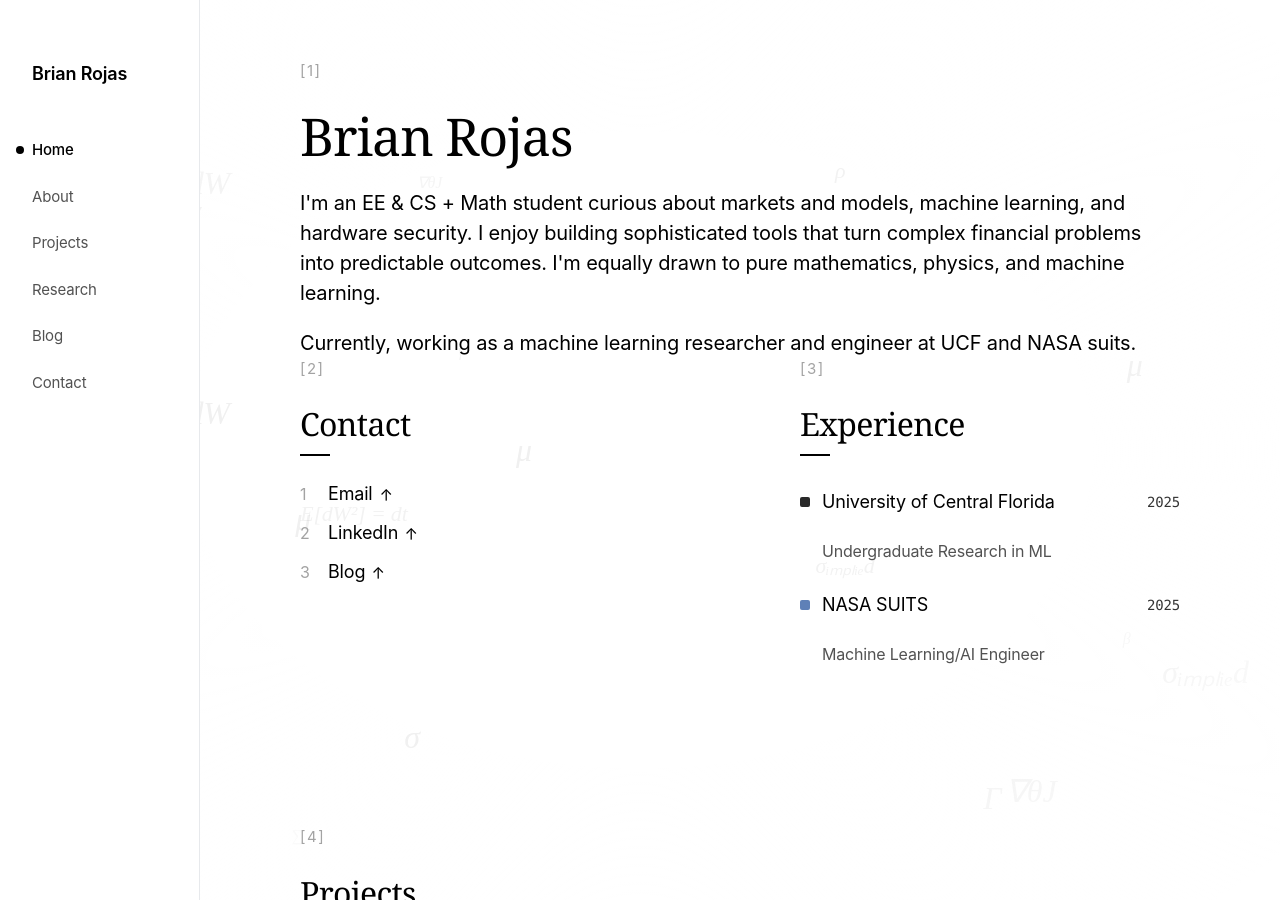
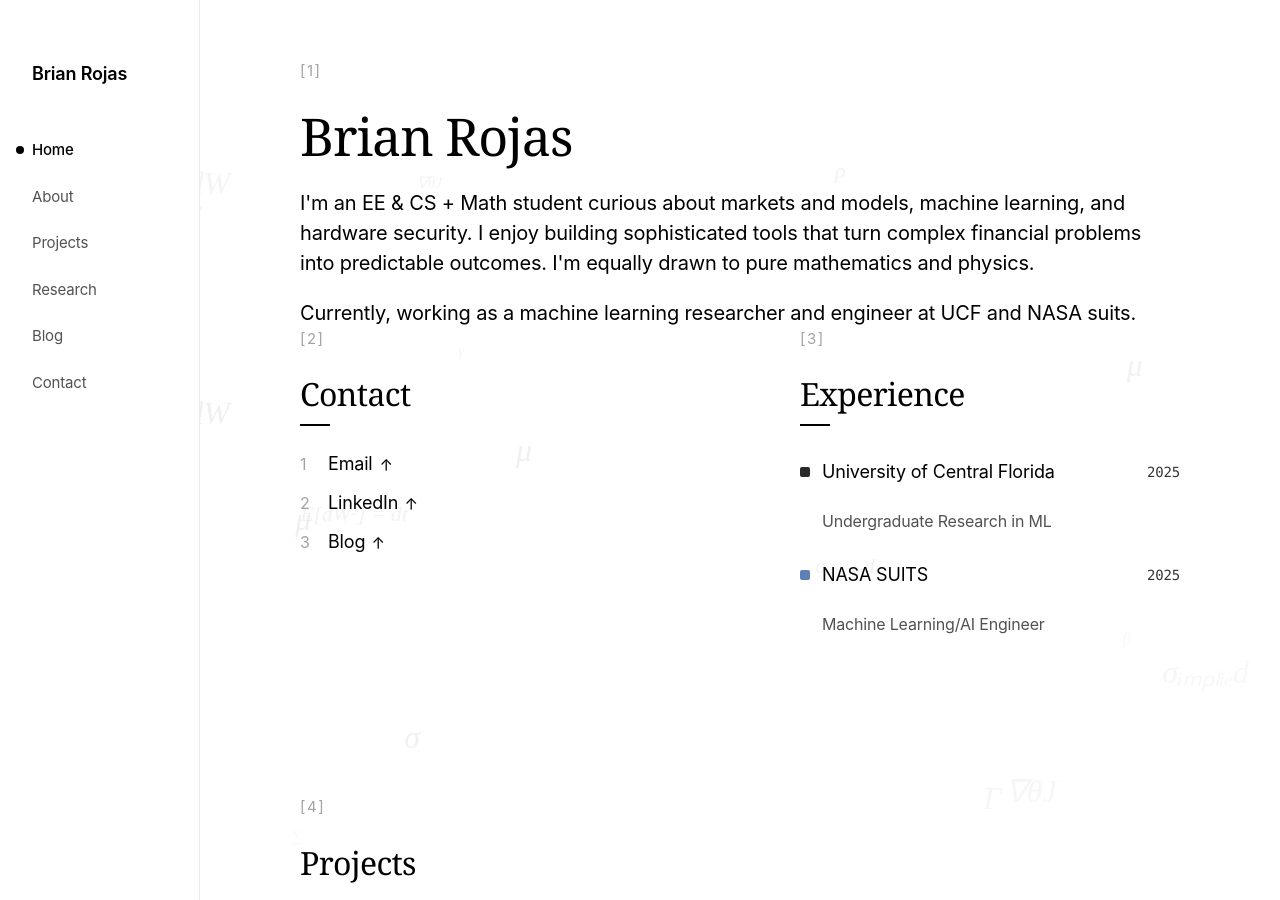
Before and after one commit to brianrojrc/brianrojrc.github.io, a Jekyll site: the page built from index.md, in a window 1280 px wide and 900 px high. Built offline with Jekyll 4.4.1, drawn with Linux system fonts in a browser that asks for light colours; some web fonts are replaced.

Commit message:
Update index.md

```diff
--- a/index.md
+++ b/index.md
@@ -6,7 +6,7 @@
 <header class="page-header">
     <span class="page-marker">[1]</span>
     <h1>Brian Rojas</h1>
-    <p class="intro"> I'm an EE & CS + Math student curious about markets and models, machine learning, and hardware security. I enjoy building sophisticated tools that turn complex financial problems into predictable outcomes. I'm equally drawn to pure mathematics, physics, and machine learning.
+    <p class="intro"> I'm an EE & CS + Math student curious about markets and models, machine learning, and hardware security. I enjoy building sophisticated tools that turn complex financial problems into predictable outcomes. I'm equally drawn to pure mathematics and physics.
     <p class="currently">Currently, working as a machine learning researcher and engineer at UCF and NASA suits.</p>
 
 <div class="two-column">
```
